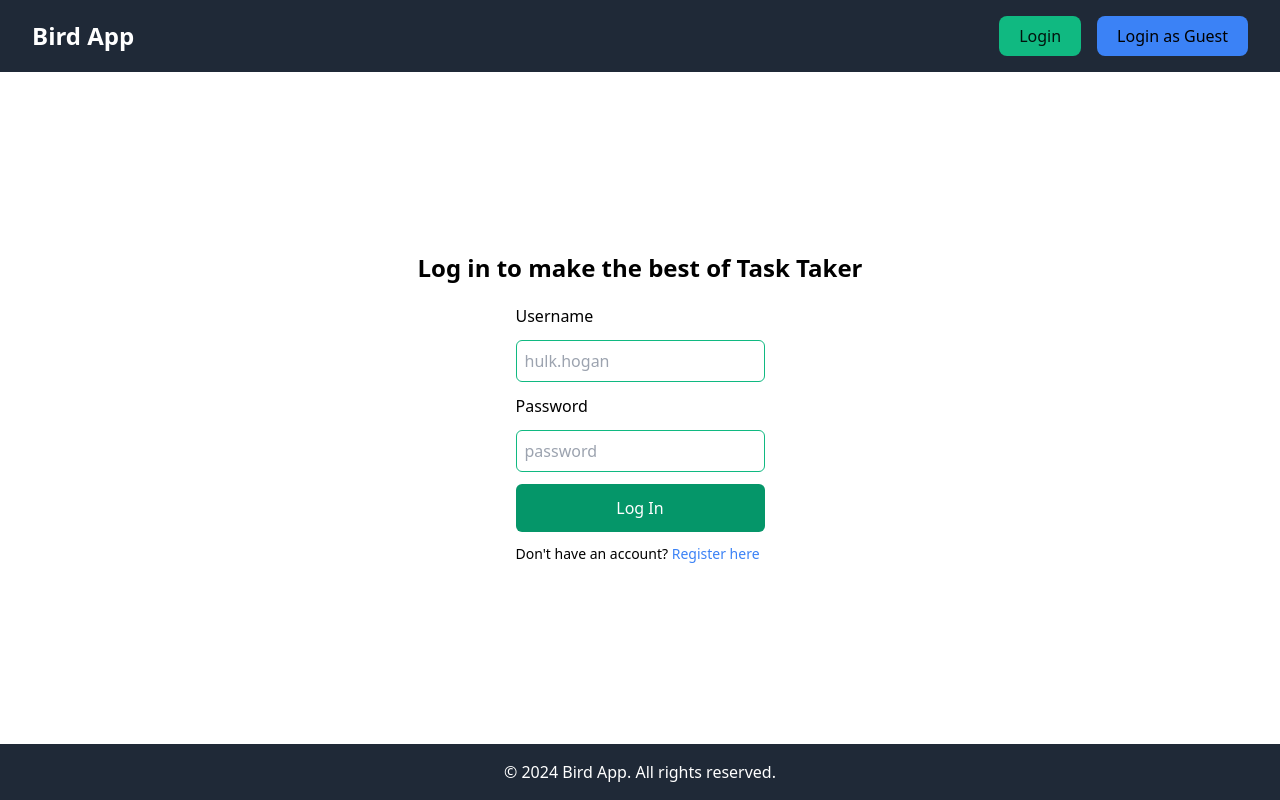
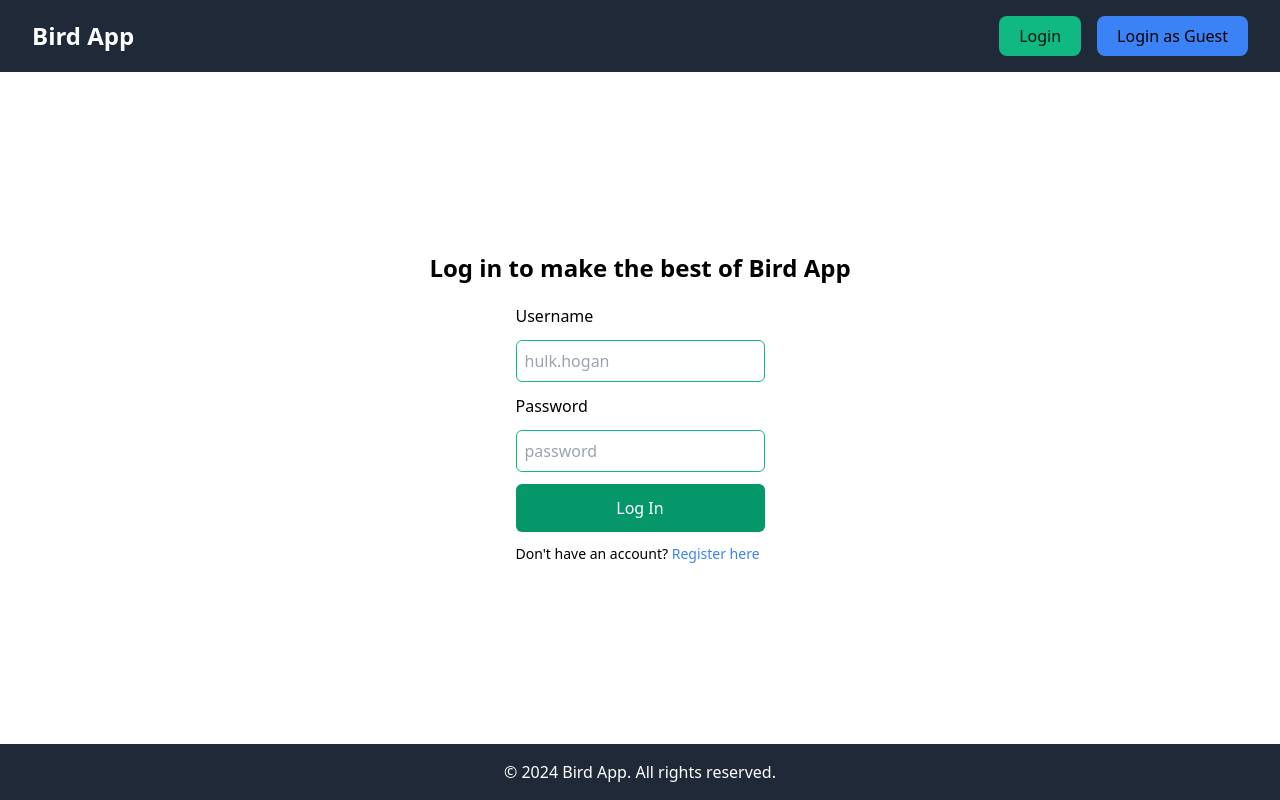
Before and after one commit to CN-M/bird-app, a React (Vite) app in the folder client/: page /login in a window 1280 px wide. Built offline with nearby package versions, Linux system fonts and the light colour scheme; no server answers.

Commit message:
style(auth): update branding text in LoginForm and SignUpForm components to reflect new app name "Bird App"

```diff
--- a/client/src/components/auth/LoginForm.tsx
+++ b/client/src/components/auth/LoginForm.tsx
@@ -30,7 +30,7 @@ export const LoginForm = () => {
   return (
     <div className="flex flex-col items-center p-10 space-y-5">
       <h2 className="text-2xl font-sans font-semibold">
-        Log in to make the best of Task Taker
+        Log in to make the best of Bird App
       </h2>
       <div className="flex flex-col items-center">
         <form onSubmit={handleLogin} className="flex flex-col space-y-3">
--- a/client/src/components/auth/SignUpForm.tsx
+++ b/client/src/components/auth/SignUpForm.tsx
@@ -35,7 +35,7 @@ export const SignUpForm = () => {
         Don't have an account?
       </h2>
       <h2 className="text-2xl font-sans font-semibold">
-        Sign up to make the best of Task Taker
+        Sign up to make the best of Bird App
       </h2>
       <div className="flex flex-col items-center">
         <form onSubmit={handleRegister} className="flex flex-col space-y-3">
```
